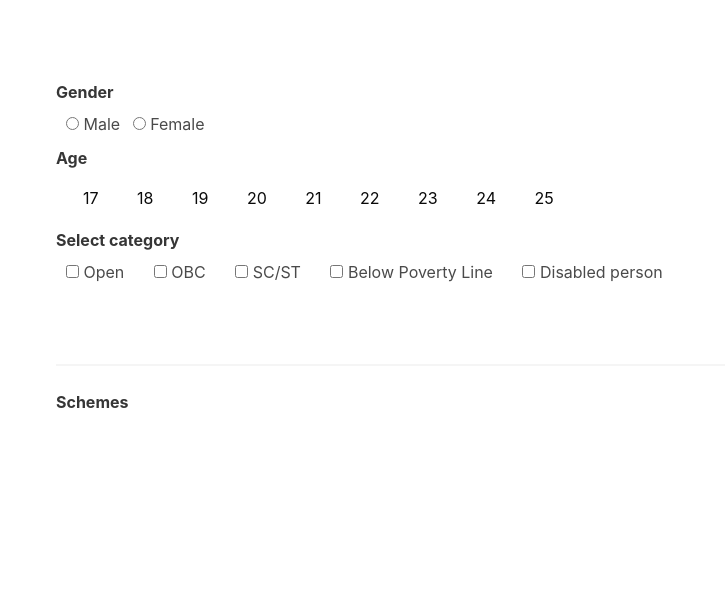
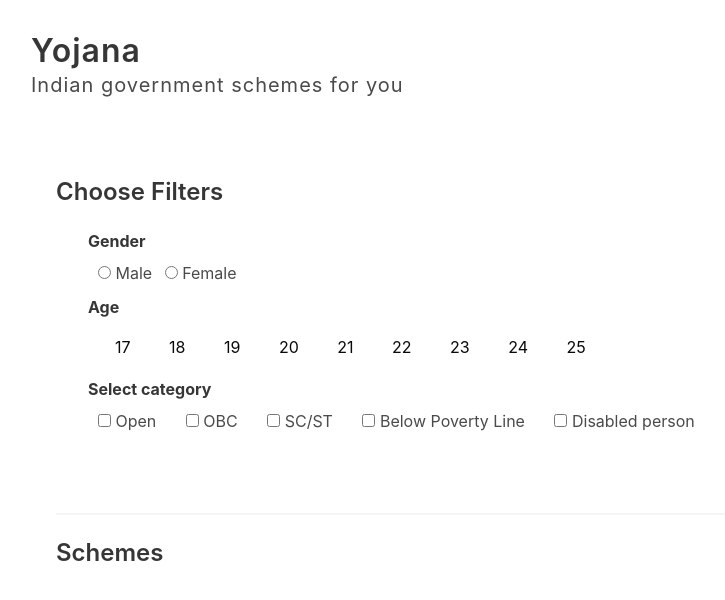
Before and after one commit to amtsh/indiangovtschemes, a website: page public/index.html in a window 1280 px wide. Shown: the whole page, without its empty margins (24-749 px from the left). Drawn offline with nearby package versions, Linux system fonts and the light colour scheme; no server answers.

Commit message:
format html

```diff
--- a/public/index.html
+++ b/public/index.html
@@ -6,9 +6,17 @@
   <link rel="stylesheet" type="text/css" href="https://cdnjs.cloudflare.com/ajax/libs/bulma/0.3.1/css/bulma.min.css">
 </head>
 <style type="text/css">
-  body {
+  .heading {
+    margin-left: 5em;
+    margin-top: 3em;
+    text-transform: none;
+  }
+  .body {
     margin-left: 5em;
     margin-top: 5em;
+  }
+  #filters {
+    margin-left: 2em;
   }
   label.checkbox {
     margin-right: 25px;
@@ -23,7 +31,15 @@
 
 </style>
 <body>
-  <div id="filters">
+  <div class="heading">
+    <h1 class="title">Yojana</h1>
+    <h2 class="subtitle">
+      Indian government schemes for you
+    </h2>
+  </div>
+  <div class="body">
+    <h4 class="title is-4">Choose Filters</h4>
+    <div class="container" id="filters">
     <label class="label">Gender</label>
     <p class="button-group control" data-filter-group="gender">
       <label class="radio">
@@ -79,8 +95,9 @@
   </div>
 
     <hr style="margin-top: 5em; margin-right: 5em">
+    <h4 class="title is-4">Schemes</h4>
 
-  <label class="label">Schemes</label>
+    <!-- <label class="label">Schemes</label> -->
     <p class="control">
       <div class="schemes" ng-controller="MainCtrl">
         <div class="columns is-multiline grid">
@@ -125,6 +142,7 @@
         </div>
       </div>
     </p>
+  </div>
   <script type="text/javascript" src="https://cdnjs.cloudflare.com/ajax/libs/angular.js/1.6.1/angular.min.js"></script>
   <script type="text/javascript">
     var app = angular.module('public-app', [])
```
Lines whose indentation alone changed are shown as unchanged.
